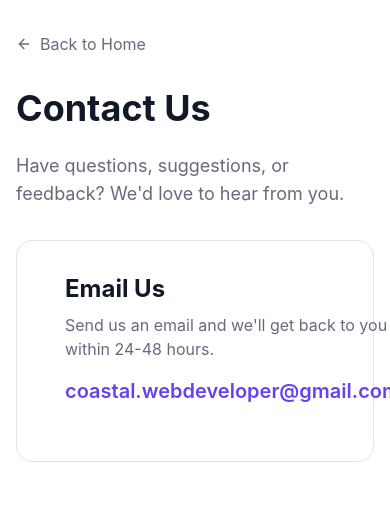
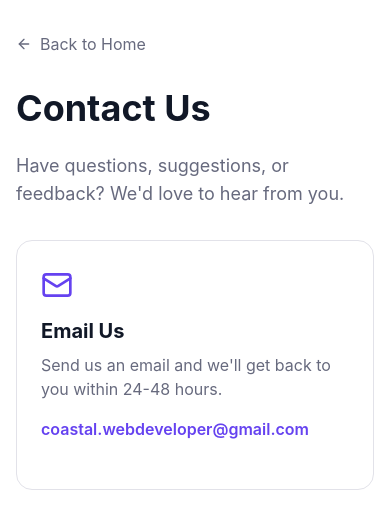
Before and after one commit to coastalwebdeveloper/QuickTools, a React (Vite) app: page /contact in a window 390 px wide. Shown: the top 528 px of the page. Built offline with nearby package versions, Linux system fonts and the light colour scheme; the HTML template or start-up script is replaced by a standard one.

Commit message:
Updated website mobile responsive

```diff
--- a/src/pages/Contact.tsx
+++ b/src/pages/Contact.tsx
@@ -17,17 +17,17 @@ const Contact = () => {
           Have questions, suggestions, or feedback? We'd love to hear from you.
         </p>
 
-        <div className="bg-card border border-border rounded-2xl p-8">
-          <div className="flex items-start gap-4 mb-6">
-            <Mail className="w-8 h-8 text-primary mt-1" />
-            <div>
-              <h2 className="text-2xl font-bold mb-2">Email Us</h2>
+        <div className="bg-card border border-border rounded-2xl p-6 md:p-8">
+          <div className="flex flex-col sm:flex-row items-start gap-4 mb-6">
+            <Mail className="w-8 h-8 text-primary mt-1 shrink-0" />
+            <div className="w-full">
+              <h2 className="text-xl md:text-2xl font-bold mb-2">Email Us</h2>
               <p className="text-muted-foreground mb-4">
                 Send us an email and we'll get back to you within 24-48 hours.
               </p>
               <a
                 href="mailto:coastal.webdeveloper@gmail.com"
-                className="inline-flex items-center gap-2 text-xl font-semibold text-primary hover:underline"
+                className="inline-flex items-center gap-2 text-base md:text-xl font-semibold text-primary hover:underline break-all"
               >
                 coastal.webdeveloper@gmail.com
               </a>
```
